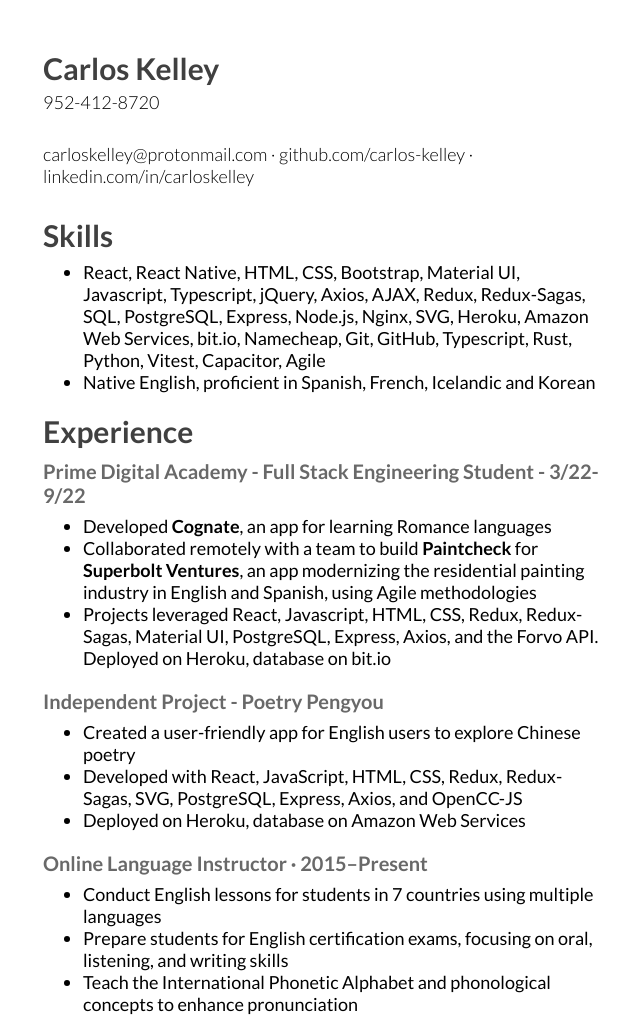
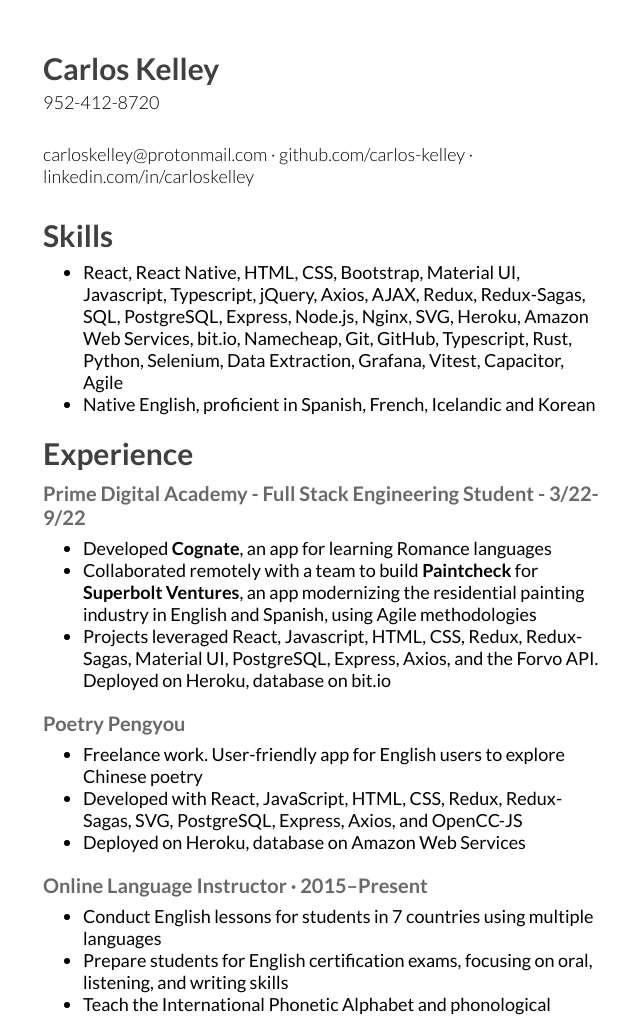
Before and after one commit to carlos-kelley/carlos-kelley.github.io, a plain HTML site: page index.html in a window 1280 px wide. Shown: the top 1018 px of the page, without its empty margins (315-955 px from the left). Drawn offline with Linux system fonts and the light colour scheme.

Commit message:
Update index.html

```diff
--- a/index.html
+++ b/index.html
@@ -22,7 +22,7 @@
       <h1>Skills</h1>
 	  <div id="content-skills">
 	  <ul>
-	    <li>React, React Native, HTML, CSS, Bootstrap, Material UI, Javascript, Typescript, jQuery, Axios, AJAX, Redux, Redux-Sagas, SQL, PostgreSQL, Express, Node.js, Nginx, SVG, Heroku, Amazon Web Services, bit.io, Namecheap, Git, GitHub, Typescript, Rust, Python, Vitest, Capacitor, Agile</li>
+	    <li>React, React Native, HTML, CSS, Bootstrap, Material UI, Javascript, Typescript, jQuery, Axios, AJAX, Redux, Redux-Sagas, SQL, PostgreSQL, Express, Node.js, Nginx, SVG, Heroku, Amazon Web Services, bit.io, Namecheap, Git, GitHub, Typescript, Rust, Python, Selenium, Data Extraction, Grafana, Vitest, Capacitor, Agile</li>
 	    <li>Native English, proficient in Spanish, French, Icelandic and Korean</li>
 	  </ul>
 	  </div>
@@ -38,9 +38,9 @@
 		</ul>
 
  <div id="content-apps">
-		<h3>Independent Project - <b>Poetry Pengyou</b></h3>
+		<h3>Poetry Pengyou</h3>
 		<ul>
-			<li>Created a user-friendly app for English users to explore Chinese poetry
+			<li>Freelance work. User-friendly app for English users to explore Chinese poetry
 			<li>Developed with React, JavaScript, HTML, CSS, Redux, Redux-Sagas, SVG, PostgreSQL, Express, Axios, and OpenCC-JS</li>
 			<li>Deployed on Heroku, database on Amazon Web Services</li>
 		</ul>
@@ -75,13 +75,6 @@
 		  </ul>
       </div>
 
-	  <!-- <div id="content-musician">
-	    <h3>Freelance Musician · 2016–Present</h3>
-        <ul>
-		  <li>Live drummer, session drummer, composer for musicians in Minneapolis, New York City, and Reykjavik Iceland</li>
-		<li> Artists include QNA, Taylor Seaberg, Zaq Baker, the Violet Nines, Late Night TV, Sure! and White Signal</li>
-	</ul>
-	  </div> -->
 
     <div id="content-education">
       <h1>Education</h1>
```
